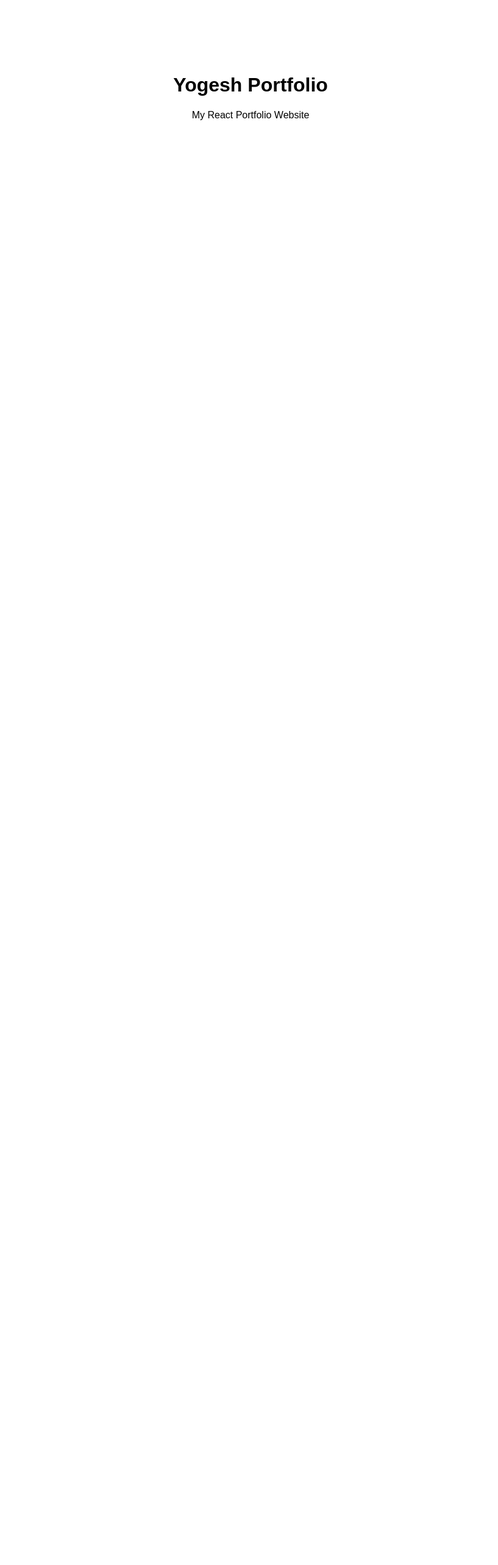
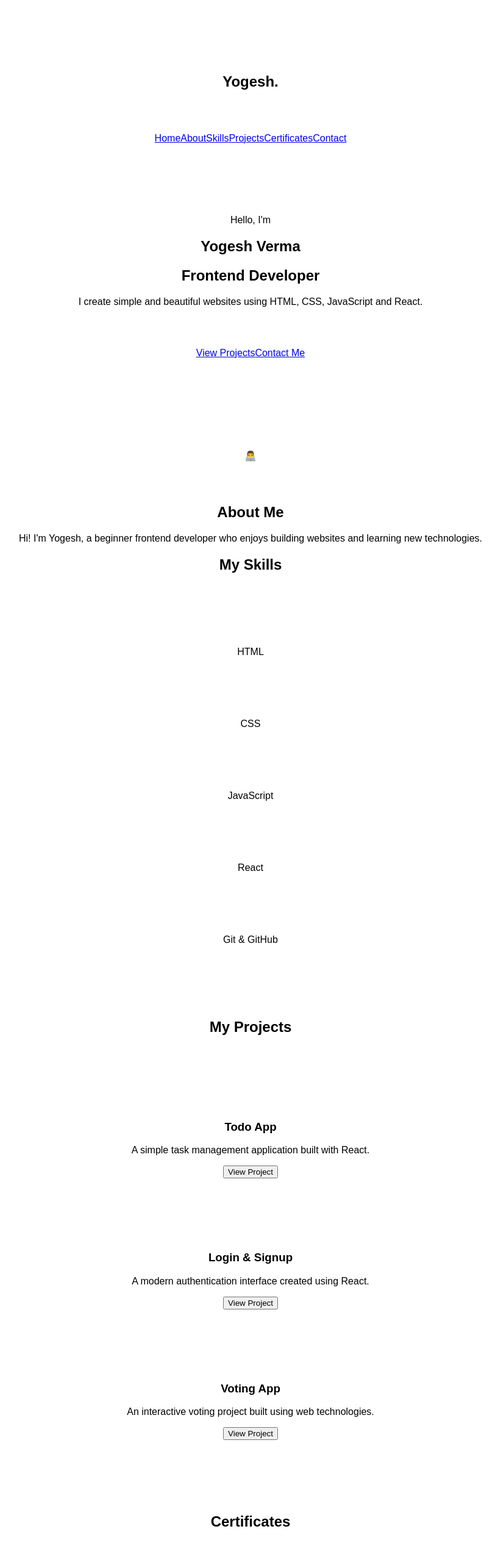
Before and after one commit to yogeshverma5k/portfolio-website, a React (Vite) app: page / in a window 1280 px wide. Shown: the top 2566 px of the page at 61% size, without its empty margins (229-1046 px from the left). Before the commit the page ends 800 px from the top, so only its background shows below. Built offline with nearby package versions, Linux system fonts and the light colour scheme.

Commit message:
Update App.jsx

```diff
--- a/src/App.jsx
+++ b/src/App.jsx
@@ -1,8 +1,177 @@
 function App() {
   return (
-    <div>
-      <h1>Yogesh Portfolio</h1>
-      <p>My React Portfolio Website</p>
+    <div className="portfolio">
+
+      {/* Navbar */}
+      <nav className="navbar">
+        <h2>Yogesh.</h2>
+
+        <div className="nav-links">
+          <a href="#home">Home</a>
+          <a href="#about">About</a>
+          <a href="#skills">Skills</a>
+          <a href="#projects">Projects</a>
+          <a href="#certificates">Certificates</a>
+          <a href="#contact">Contact</a>
+        </div>
+      </nav>
+
+      {/* Home */}
+      <section id="home" className="hero">
+        <div className="hero-text">
+          <p className="hello">Hello, I'm</p>
+
+          <h1>Yogesh Verma</h1>
+
+          <h2>Frontend Developer</h2>
+
+          <p>
+            I create simple and beautiful websites using
+            HTML, CSS, JavaScript and React.
+          </p>
+
+          <div className="buttons">
+            <a href="#projects" className="btn">
+              View Projects
+            </a>
+
+            <a href="#contact" className="btn secondary">
+              Contact Me
+            </a>
+          </div>
+        </div>
+
+        <div className="profile">
+          👨‍💻
+        </div>
+      </section>
+
+      {/* About */}
+      <section id="about" className="section">
+        <h2>About Me</h2>
+
+        <p>
+          Hi! I'm Yogesh, a beginner frontend developer
+          who enjoys building websites and learning new
+          technologies.
+        </p>
+      </section>
+
+      {/* Skills */}
+      <section id="skills" className="section">
+        <h2>My Skills</h2>
+
+        <div className="skills">
+          <div className="card">HTML</div>
+          <div className="card">CSS</div>
+          <div className="card">JavaScript</div>
+          <div className="card">React</div>
+          <div className="card">Git & GitHub</div>
+        </div>
+      </section>
+
+      {/* Projects */}
+      <section id="projects" className="section">
+        <h2>My Projects</h2>
+
+        <div className="projects">
+
+          <div className="project-card">
+            <h3>Todo App</h3>
+            <p>
+              A simple task management application
+              built with React.
+            </p>
+
+            <button>View Project</button>
+          </div>
+
+          <div className="project-card">
+            <h3>Login & Signup</h3>
+            <p>
+              A modern authentication interface
+              created using React.
+            </p>
+
+            <button>View Project</button>
+          </div>
+
+          <div className="project-card">
+            <h3>Voting App</h3>
+            <p>
+              An interactive voting project built
+              using web technologies.
+            </p>
+
+            <button>View Project</button>
+          </div>
+
+        </div>
+      </section>
+
+      {/* Certificates */}
+      <section id="certificates" className="section">
+        <h2>Certificates</h2>
+
+        <div className="certificates">
+
+          <div className="certificate-card">
+            <div className="certificate-image">
+              📜
+            </div>
+
+            <h3>React Certificate</h3>
+
+            <p>React Development</p>
+
+            <button>View Certificate</button>
+          </div>
+
+          <div className="certificate-card">
+            <div className="certificate-image">
+              🏆
+            </div>
+
+            <h3>JavaScript Certificate</h3>
+
+            <p>JavaScript Fundamentals</p>
+
+            <button>View Certificate</button>
+          </div>
+
+        </div>
+      </section>
+
+      {/* Education */}
+      <section id="education" className="section">
+        <h2>Education</h2>
+
+        <div className="education-card">
+          <h3>College</h3>
+          <p>Computer Science / IT</p>
+          <p>2023 - Present</p>
+        </div>
+      </section>
+
+      {/* Contact */}
+      <section id="contact" className="section contact">
+        <h2>Contact Me</h2>
+
+        <p>
+          Interested in working together? Feel free
+          to contact me.
+        </p>
+
+        <button className="btn">
+          Email Me
+        </button>
+      </section>
+
+      {/* Footer */}
+      <footer>
+        <p>© 2026 Yogesh Verma. All Rights Reserved.</p>
+      </footer>
+
     </div>
   );
 }
```
